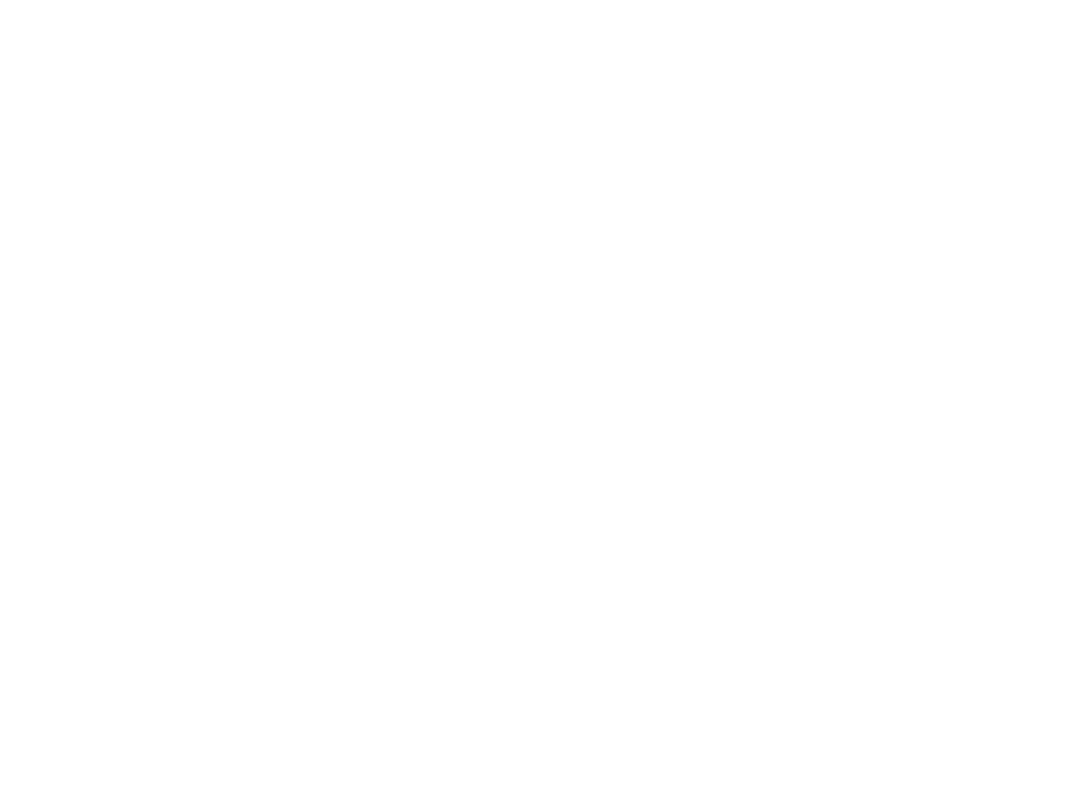
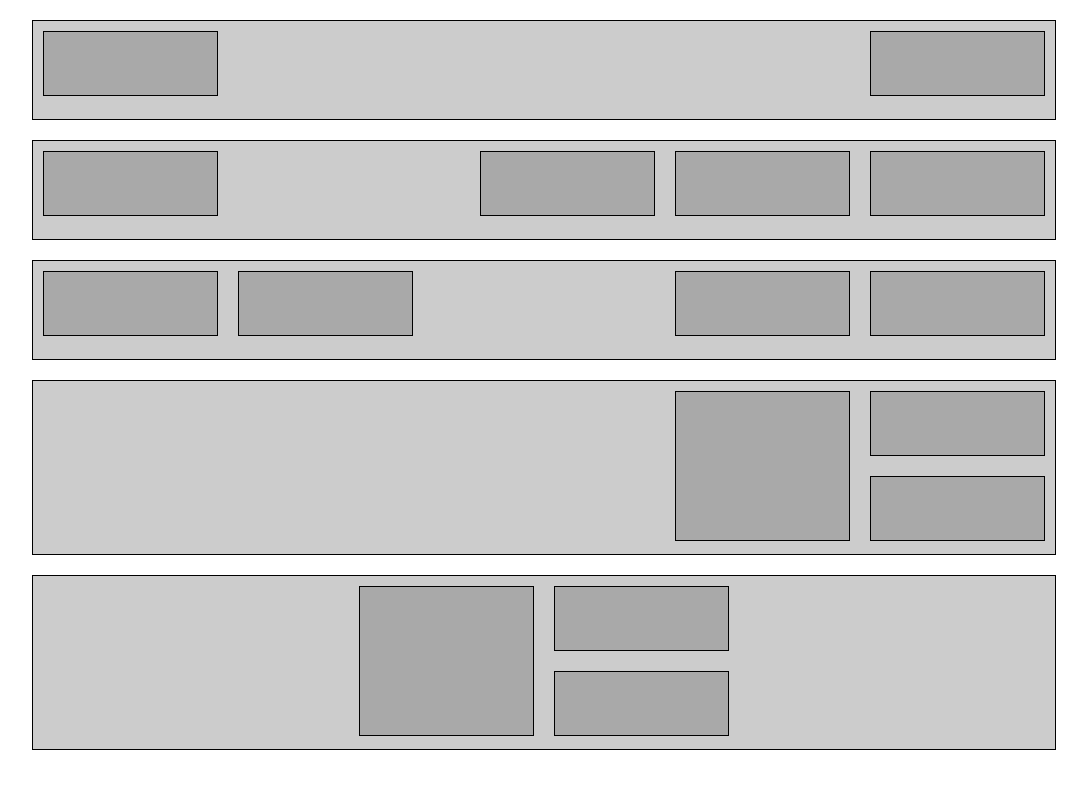
Before and after one commit to chiluci/hw-8-float-margin, a plain HTML site: page index.html in a window 1280 px wide. Shown: the whole page, without its empty margins (96-1183 px from the left). Drawn offline with Linux system fonts and the light colour scheme.

Commit message:
solving task

```diff
--- a/index.html
+++ b/index.html
@@ -3,9 +3,43 @@
 <head>
     <meta charset="UTF-8">
     <meta name="viewport" content="width=device-width, initial-scale=1.0">
+    <link rel="stylesheet" href="style.css">
     <title>Hw-8</title>
 </head>
 <body>
-
+    <div class="layout">
+        <div class="layout__row">
+            <div class="layout__box layout__box--left"></div>
+            <div class="layout__box layout__box--right"></div>
+        </div>
+        <div class="layout__row">
+            <div class="layout__box layout__box--left"></div>
+            <div class="layout__box layout__box--right"></div>
+            <div class="layout__box layout__box--right"></div>
+            <div class="layout__box layout__box--right"></div>
+        </div>
+        <div class="layout__row">
+            <div class="layout__box layout__box--left"></div>
+            <div class="layout__box layout__box--left"></div>
+            <div class="layout__box layout__box--right"></div>
+            <div class="layout__box layout__box--right"></div>
+        </div>
+        <div class="layout__row block">
+            <div class="layout__container--right">
+                <div class="layout__box layout__box--big"></div>
+                <div class="layout__box layout__box--right"></div>
+                <div class="layout__box layout__box--right"></div>
+            </div>
+        </div>
+        <div class="layout__row block">
+            <div class="layout__container--second-left">
+                <div class="layout__box layout__box--second-right"></div>
+            </div>
+            <div class="layout__container--second-right">
+                <div class="layout__box layout__box--left"></div>
+                <div class="layout__box layout__box--bottom"></div>
+            </div>
+        </div>
+    </div>
 </body>
 </html>
--- a/style.css
+++ b/style.css
@@ -0,0 +1,70 @@
+* {
+    box-sizing: border-box;
+    padding: 0px;
+    margin: 0px;
+}
+.layout__row, .layout__box {
+    border: 1px solid black;
+    display: block;
+}
+.layout {
+    width: 80%;
+    margin-left: auto;
+    margin-right: auto;
+}
+.layout__row {
+    width: 100%;
+    height: 100px;
+    margin-top: 20px;
+    clear: both;
+    background-color: #ccc;
+    overflow: hidden; /* Clear floats */
+}
+.layout__box {
+    width: 175px;
+    height: 65px;
+    background-color: darkgrey;
+    float: left;
+    line-height: 50px;
+    margin: 10px;
+}
+.layout__box--left {
+    float: left;
+}
+.layout__box--right {
+    float: right;
+}
+.layout__box--big {
+    width: 175px;
+    height: 150px;
+    margin: 10px;
+    right: 50px;
+    float: left;
+}
+.layout__container--right {
+    float: right;
+    width: 390px;
+}
+.block {
+    width: 100%;
+    height: 175px;
+    clear: both;
+    margin-top: 20px;
+}
+.layout__container--second-left {
+    float: left;
+    width: 50%;
+}
+.layout__box--second-right {
+    float: right;
+    width: 175px;
+    height: 150px;
+}
+.layout__container--second-right {
+    float: right;
+    width: 50%;
+}
+.layout__box--bottom {
+    float: left;
+    clear: both;
+}
```
